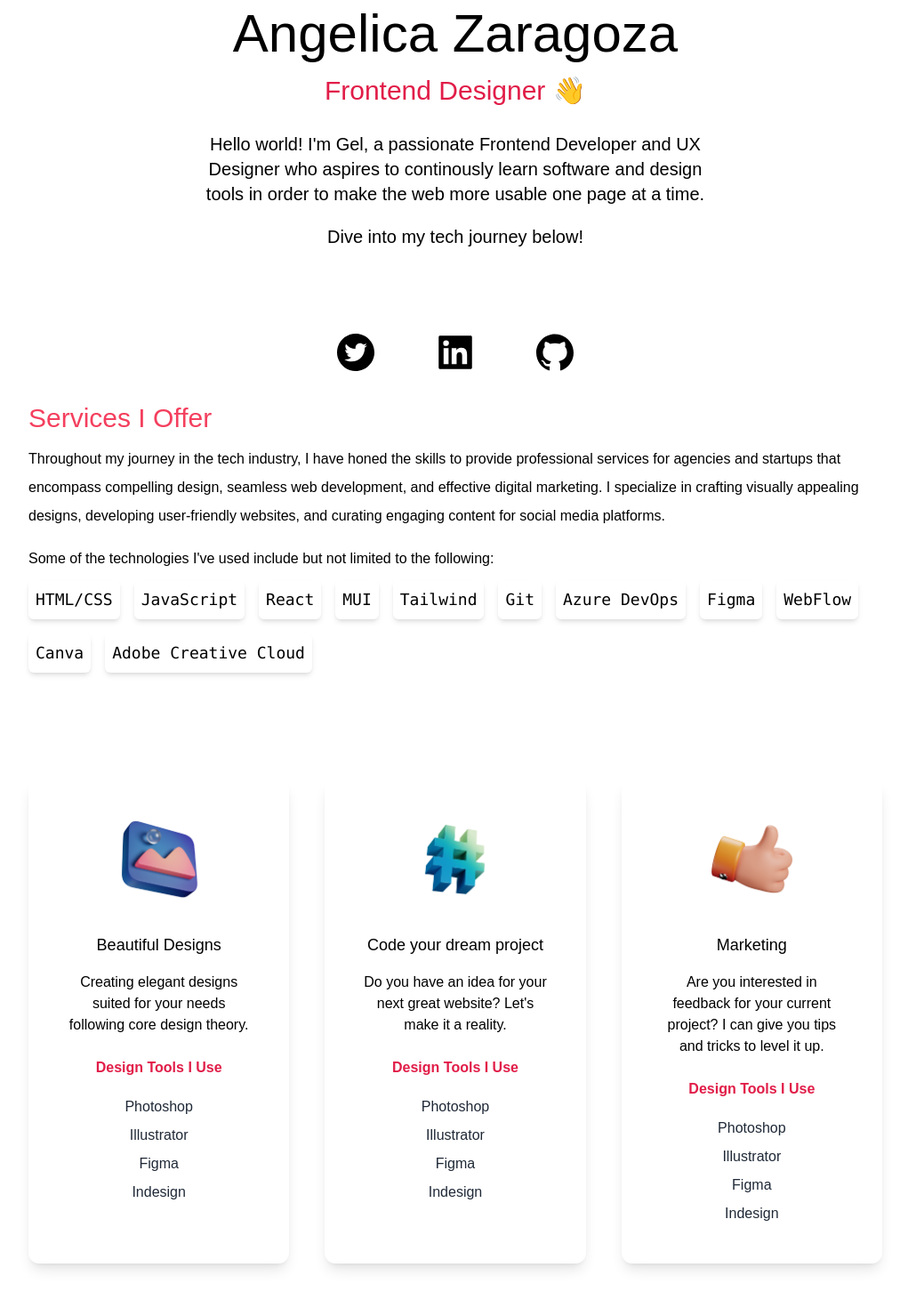
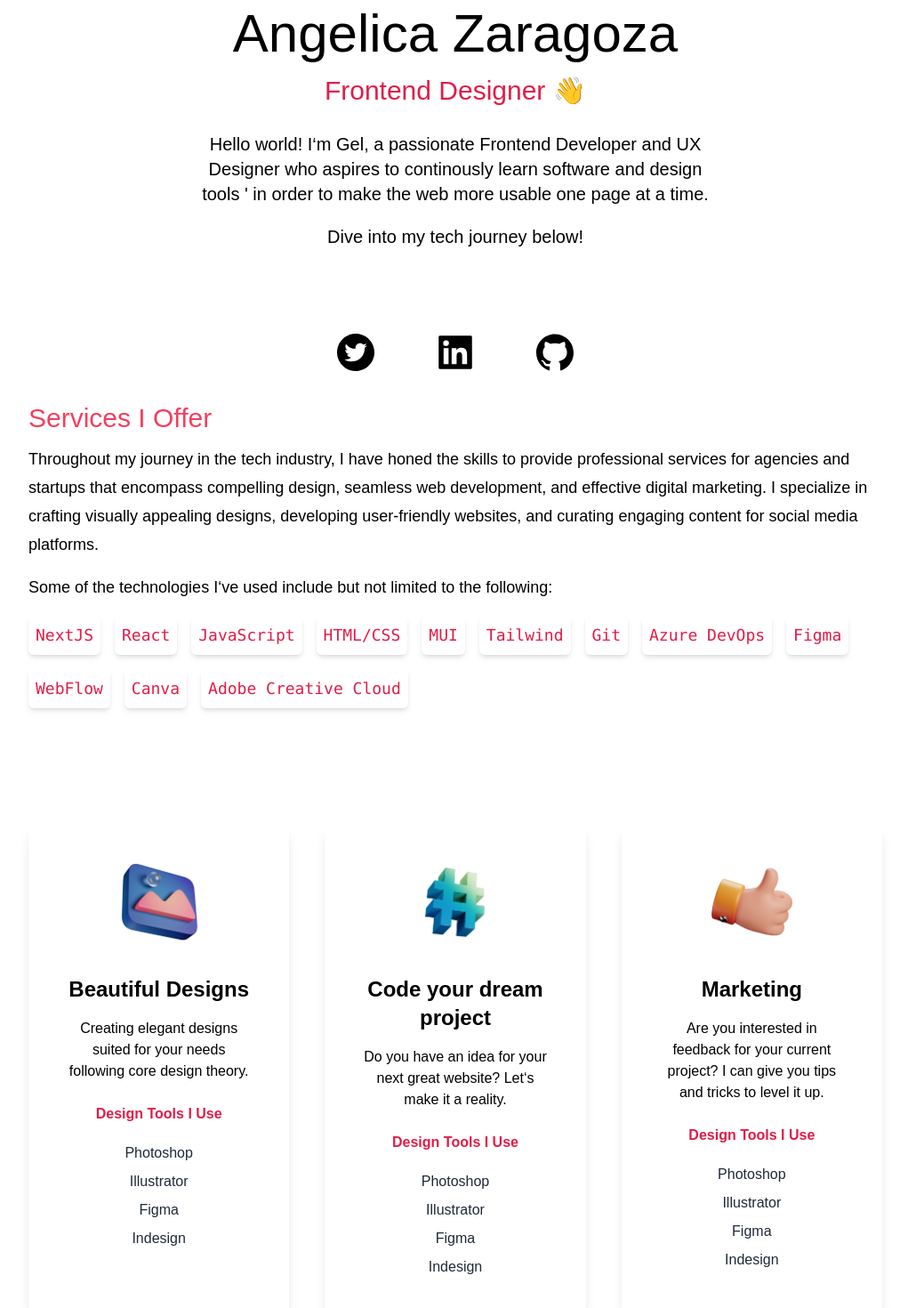
Before and after one commit to gelzaragoza/gel-portfolio, a Next.js app: page / in a window 1280 px wide. Shown: the part 620-2090 px from the top of the page at 89% size, without its empty margins (128-1149 px from the left). Built offline with nearby package versions, Linux system fonts and the light colour scheme.

Commit message:
fixed build errors

```diff
--- a/pages/index.js
+++ b/pages/index.js
@@ -56,42 +56,51 @@ export default function Home() {
             <h3 className=" text-2xl text-rose-600 py-2 md:text-3xl">
               Frontend Designer{" "}
               <span role="img" aria-label="wave">
-              👋
+                👋
               </span>
             </h3>
             <p className=" text-md py-5 leading-8 dark:text-white md:text-xl max-w-xl mx-auto">
-              Hello world! I'm Gel, a passionate Frontend Developer and UX Designer who aspires to continously learn software and design tools
+              Hello world! I&lsquo;m Gel, a passionate Frontend Developer and UX Designer who aspires to continously learn software and design tools &apos;
               in order to make the web more usable one page at a time.
               <p className="py-5">Dive into my tech journey below! </p>
             </p>
           </div>
-          <div className=" text-5xl flex  justify-center gap-16 py-3 dark:text-rose-600">
-            <AiFillTwitterCircle />
-            <AiFillLinkedin />
-            <AiFillGithub />
+          <div className="text-5xl flex justify-center gap-16 py-3 dark:text-rose-600">
+            <a href="https://twitter.com/gelzaragoza">
+              <AiFillTwitterCircle />
+            </a>
+            <a href="https://www.linkedin.com/in/angelica-zaragoza/">
+              <AiFillLinkedin />
+            </a>
+            <a href="https://github.com/gelzaragoza">
+              <AiFillGithub />
+            </a>
           </div>
         </section>
         <section>
           <div>
             <h3 className=" text-rose-500 text-3xl py-1 pt-5">Services I Offer</h3>
-            <p className=" text-md py-2 leading-8  dark:text-white">
+            <p className=" text-lg py-2 leading-8  dark:text-white">
               Throughout my journey in the tech industry, I have honed the skills to provide professional services for agencies and startups that encompass compelling design, seamless web development, and effective digital marketing. I specialize in crafting visually appealing designs, developing user-friendly websites, and curating engaging content for social media platforms.
             </p>
           </div>
           <section>
             <div className=" pb-20">
-              <p className="text-md py-2 leading-8 dark:text-white">
-                Some of the technologies I've used include but not limited to the following:
+              <p className="text-lg py-2 leading-8 dark:text-white">
+                Some of the technologies I&lsquo;ve used include but not limited to the following:
               </p>
-              <div className="flex flex-wrap gap-4 dark:text-white">
+              <div className="flex flex-wrap gap-4 dark:text-white text-rose-600 py-2">
                 <div className="dark:bg-white rounded-md p-2 shadow-md">
-                  <h4 className="text-lg font-mono dark:text-rose-600">HTML/CSS</h4>
+                  <h4 className="text-lg font-mono dark:text-rose-600">NextJS</h4>
+                </div>
+                <div className="dark:bg-white rounded-md p-2 shadow-md">
+                  <h4 className="text-lg font-mono dark:text-rose-600">React</h4>
                 </div>
                 <div className="dark:bg-white rounded-md p-2 shadow-md">
                   <h4 className="text-lg font-mono dark:text-rose-600">JavaScript</h4>
                 </div>
                 <div className="dark:bg-white rounded-md p-2 shadow-md">
-                  <h4 className="text-lg font-mono dark:text-rose-600">React</h4>
+                  <h4 className="text-lg font-mono dark:text-rose-600">HTML/CSS</h4>
                 </div>
                 <div className="dark:bg-white rounded-md p-2 shadow-md">
                   <h4 className="text-lg font-mono dark:text-rose-600">MUI</h4>
@@ -125,7 +134,7 @@ export default function Home() {
               <div className="flex justify-center">
                 <Image src={design} width={100} height={100} />
               </div>
-              <h3 className="text-lg font-medium pt-8 pb-2  ">
+              <h3 className=" dark:text-rose-600 text-2xl font-semibold pt-8 pb-2  ">
                 Beautiful Designs
               </h3>
               <p className="py-2">
@@ -142,11 +151,11 @@ export default function Home() {
               <div className="flex justify-center">
                 <Image src={code} width={100} height={100} />
               </div>
-              <h3 className="text-lg font-medium pt-8 pb-2 ">
+              <h3 className=" dark:text-rose-600 text-2xl font-semibold pt-8 pb-2  ">
                 Code your dream project
               </h3>
               <p className="py-2">
-                Do you have an idea for your next great website? Let's make it a
+                Do you have an idea for your next great website? Let&lsquo;s make it a
                 reality.
               </p>
               <h4 className="py-4 font-semibold text-rose-600">Design Tools I Use</h4>
@@ -158,7 +167,10 @@ export default function Home() {
             <div className="text-center shadow-lg p-10 rounded-xl my-10 dark:bg-white flex-1">
               <div className="flex justify-center">
                 <Image src={consulting} width={100} height={100} />
-              </div>              <h3 className="text-lg font-medium pt-8 pb-2 ">Marketing</h3>
+              </div>
+              <h3 className=" dark:text-rose-600 text-2xl font-semibold pt-8 pb-2  ">
+                Marketing
+              </h3>
               <p className="py-2">
                 Are you interested in feedback for your current project? I can
                 give you tips and tricks to level it up.
@@ -174,7 +186,7 @@ export default function Home() {
         <section>
           <div>
             <h3 className=" text-rose-500 text-3xl py-1 pt-5">Portfolio</h3>
-            <p className=" text-md py-2 leading-8  dark:text-white">
+            <p className=" text-lg py-2 leading-8  dark:text-white">
               Welcome to my digital gallery, where creativity meets innovation. Explore a curated collection of my finest work, showcasing the blend of design and technology that fuels my passion. Each project is a testament to my dedication to creating seamless user experiences and visually stunning designs. Join me on this visual journey through my portfolio – a testament to my love for design and technology!            </p>
           </div>
           <div className="flex flex-col gap-10 py-10 lg:flex-row lg:flex-wrap">
```
